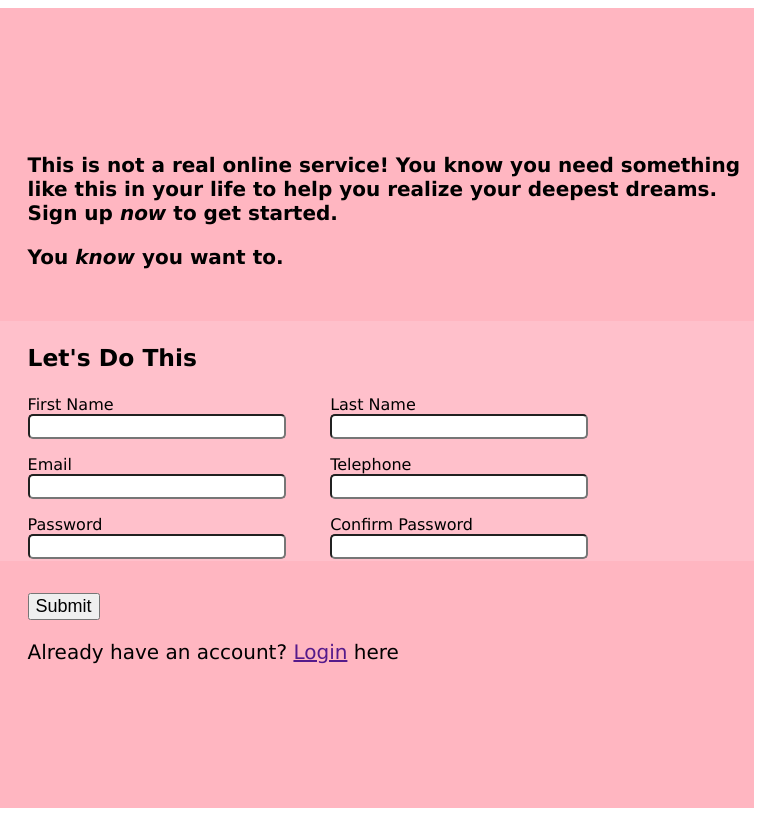
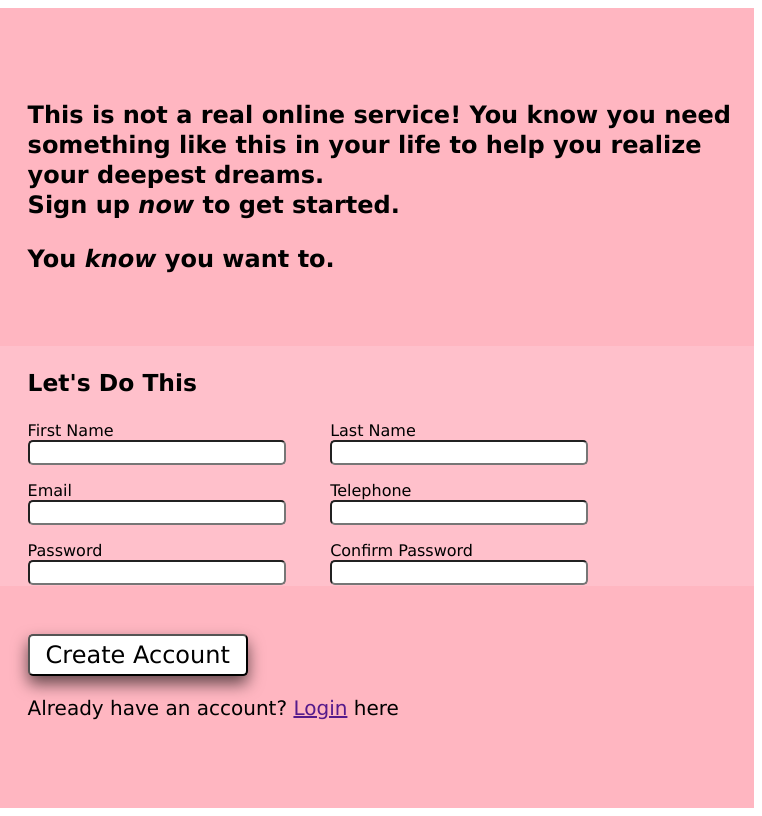
Before and after one commit to jurrea619/sign-up-form, a plain HTML site: page index.html in a window 1280 px wide. Shown: the full height of the page, 518-1280 px from the left. Drawn offline with Linux system fonts and the light colour scheme.

Commit message:
Finish all requirements and styling

```diff
--- a/index.html
+++ b/index.html
@@ -65,7 +65,7 @@
 
         <div class="main-bottom">
             <!-- Submit button (link to form in attribute) and Login option -->
-            <input type="submit" form="sign-up-form" id="submit-button">
+            <button type="submit" form="sign-up-form" id="submit-button">Create Account</button>
             <p>
             Already have an account? <a href="">Login</a> here
             </p>
--- a/style.css
+++ b/style.css
@@ -5,6 +5,10 @@
     font-weight: normal;
     font-style: normal;
     font-display: swap;
+}
+
+:root {
+    --submit-btn-color: white;
 }
 
 body {
@@ -22,19 +26,6 @@ body {
     background-image: url("./agnese-rudzite-kSxkjuDMY0Q-unsplash.jpg");
     background-size: cover;
     text-align: center;
-}
-
-.main {
-    width: 60%;
-    height: 100vh;
-    background-color: lightpink;
-    font-size: 20px;
-
-    display: flex;
-    flex-direction: column;
-    justify-content: center;
-    align-items: stretch;
-    gap: 32px;
 }
 
 .header {
@@ -63,15 +54,31 @@ img {
     font-style: italic;
 }
 
+.main {
+    width: 60%;
+    height: 100vh;
+    background-color: lightpink;
+    font-size: 20px;
+
+    display: flex;
+    flex-direction: column;
+    justify-content: center;
+    align-items: stretch;
+    gap: 48px;
+}
+
 .main-top,
 .main-form,
 .main-bottom {
     padding-left: 32px;
-    /* border: 2px dashed red; */
 }
 
 .main-top {
     font-weight: bold;
+    line-height: 1.25;
+    font-size: 1.5rem;
+    max-width: 50ch;
+    text-wrap: pretty;
 }
 
 .main-form {
@@ -99,6 +106,23 @@ form input {
     border-radius: 5px;
 }
 
+input:focus {
+    border: 3px solid blue;
+}
+
+input[type="password"]:user-invalid {
+    border: 3px solid red;
+}
+
 #submit-button {
-    font-size: large;
+    font-size: 1.5rem;
+    border-radius: 5px;
+    background-color: var(--submit-btn-color);
+    padding: 5px 16px;
+    box-shadow: 0 8px 16px 0 rgba(0, 0, 0, 0.6);
+    font-family: inherit;
 }
+
+#submit-button:active {
+    color: lightpink;
+}
```
